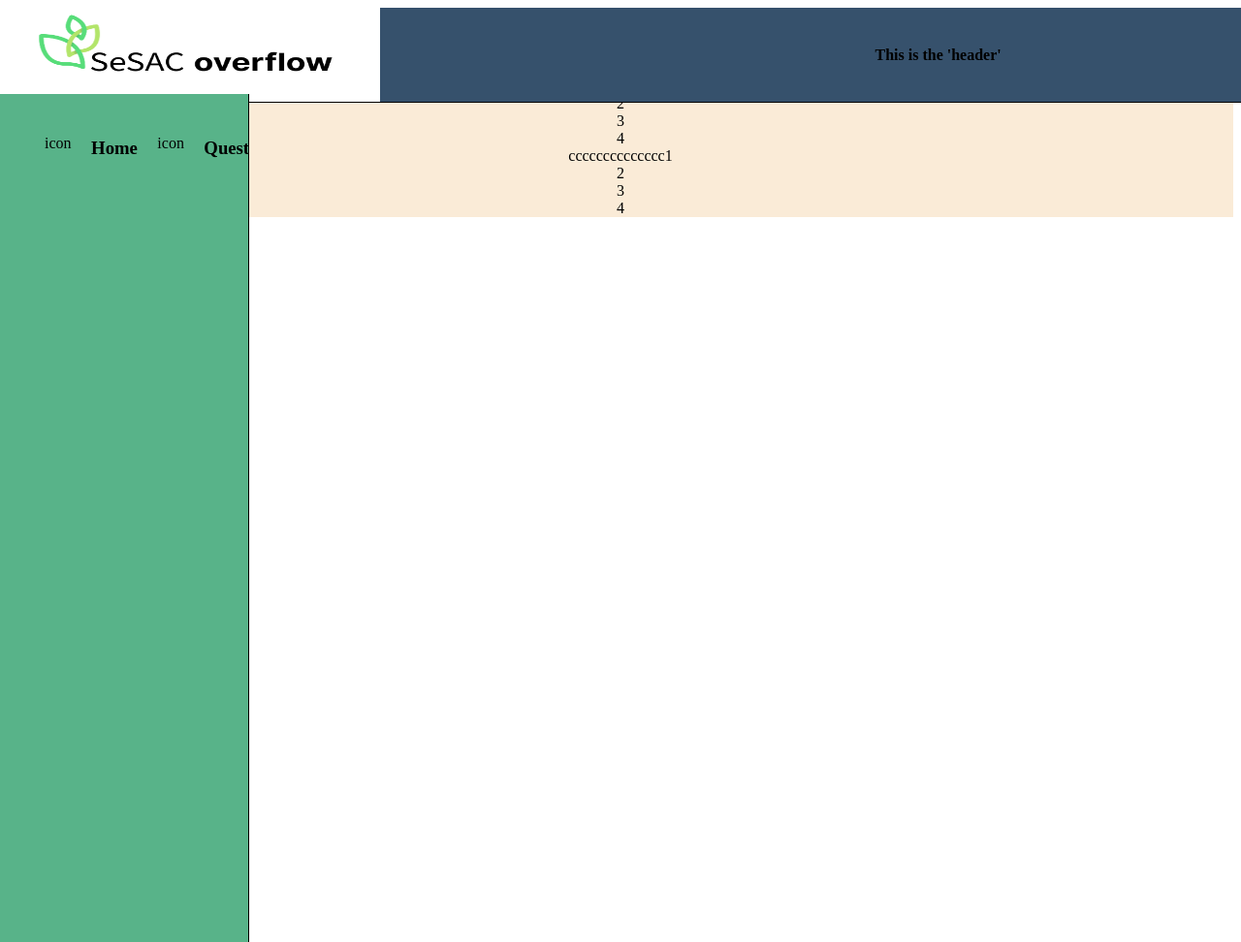
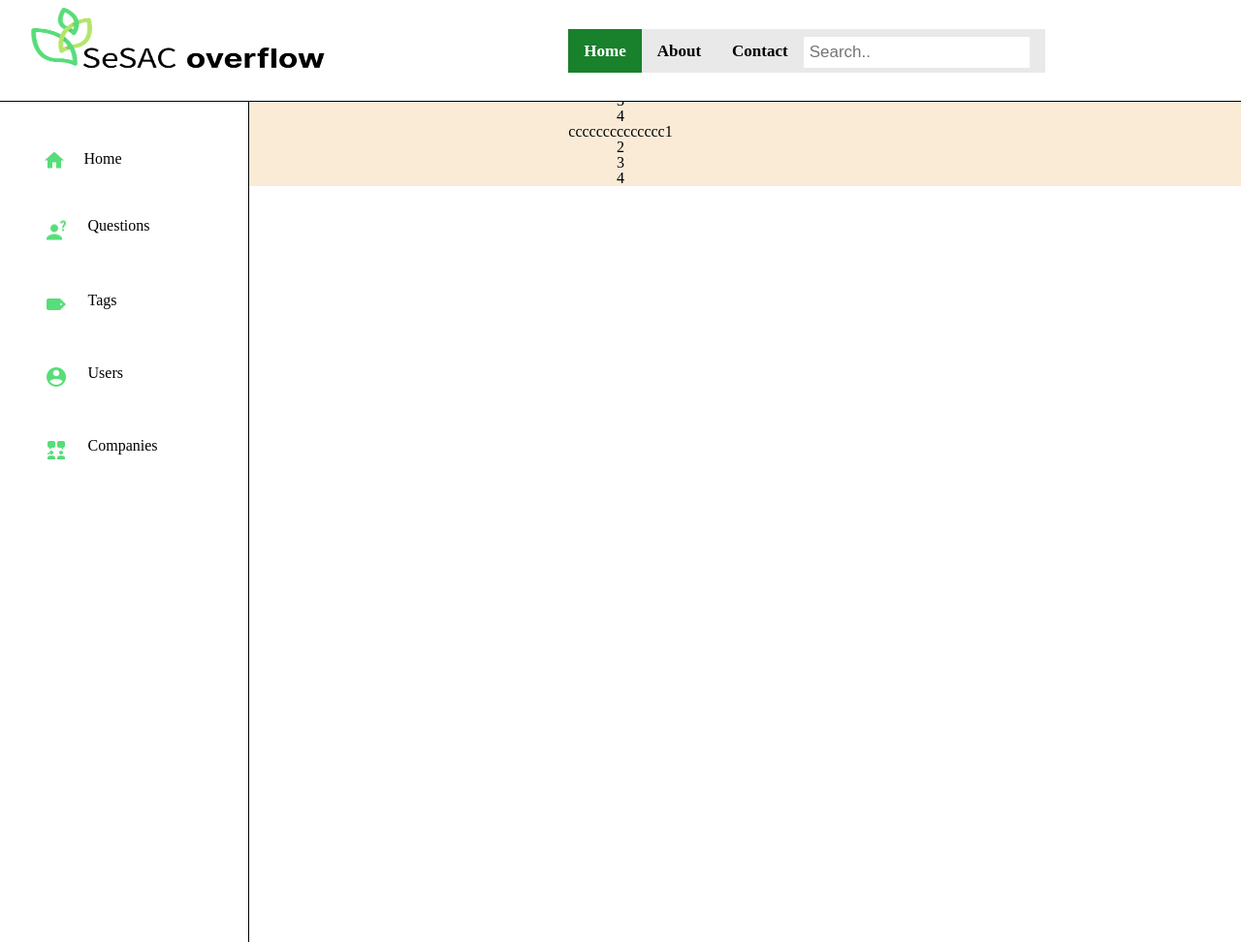
Before and after one commit to LeeJuHwan/community_flask_miniproject, a Flask app: page /board/ in a window 1280 px wide. Shown: the whole page at 97% size. Run offline with Flask 2, Linux system fonts and the light colour scheme.

Commit message:
yejin task

```diff
--- /dev/null
+++ b/flask_web/web_project/main/static/css/reset.css
@@ -0,0 +1,48 @@
+/* http://meyerweb.com/eric/tools/css/reset/
+   v2.0 | 20110126
+   License: none (public domain)
+*/
+
+html, body, div, span, applet, object, iframe,
+h1, h2, h3, h4, h5, h6, p, blockquote, pre,
+a, abbr, acronym, address, big, cite, code,
+del, dfn, em, img, ins, kbd, q, s, samp,
+small, strike, strong, sub, sup, tt, var,
+b, u, i, center,
+dl, dt, dd, ol, ul, li,
+fieldset, form, label, legend,
+table, caption, tbody, tfoot, thead, tr, th, td,
+article, aside, canvas, details, embed,
+figure, figcaption, footer, header, hgroup,
+menu, nav, output, ruby, section, summary,
+time, mark, audio, video {
+	margin: 0;
+	padding: 0;
+	border: 0;
+	font-size: 100%;
+	font: inherit;
+	vertical-align: baseline;
+}
+/* HTML5 display-role reset for older browsers */
+article, aside, details, figcaption, figure,
+footer, header, hgroup, menu, nav, section {
+	display: block;
+}
+body {
+	line-height: 1;
+}
+ol, ul {
+	list-style: none;
+}
+blockquote, q {
+	quotes: none;
+}
+blockquote:before, blockquote:after,
+q:before, q:after {
+	content: '';
+	content: none;
+}
+table {
+	border-collapse: collapse;
+	border-spacing: 0;
+}
--- a/flask_web/web_project/main/static/css/style_board.css
+++ b/flask_web/web_project/main/static/css/style_board.css
@@ -1,17 +1,18 @@
 /* board css */
+
 
 #header_top {
   display: flex;
   margin: 0%;
   width: 100%;
-  height: 10%;
+  height: 10.7%;
   position: fixed;  /* Fixed top (stay in place on scroll) */
   z-index: 1; /* Stay on top */
-  overflow-x: hidden; /* Disable horizontal scroll */
+  overflow: hidden; /* Disable horizontal scroll */
   font-weight: bold;
   justify-content: space-between;
   align-items: center;
-  background-color: #36516c;
+  background-color: #ffffff;
   border: 1px solid;
   border-top-width: 0;
   border-bottom-width: 1px;
@@ -19,28 +20,33 @@
   border-right-width: 0;
 }
 
+/* START board_main_img */
 .img_container {
   width: 30%;
   height: 100%;
   background-color: black;
 }
+
 #logo {
   width: 100%;
   height: 100%;
-
 }
 
+/* END board_main_img */
+
+/* START sidebar */
 #sidebar {
   display: flex;
 }
 #sidebar_container {
-  top: 10%; /* Stay at the top */
+  top: 10.8%; /* Stay at the top */
   left: 0;
+  padding-top: 2%;
   height: 100%; /* Full-height: remove this if you want "auto" height */
   width: 20%; /* Set the width of the sidebar */
   position: fixed; /* Fixed Sidebar (stay in place on scroll) */
   z-index: 1; /* Stay on top */
-  background-color: #58b389; /* Black */
+  background-color: #ffffff; /* Black */
   overflow-x: hidden; /* Disable horizontal scroll */
   transition: box-shadow ease-in-out .1s;
   transition: all 0.5s ease;
@@ -51,23 +57,50 @@
   border-left-width: 0;
   border-right-width: 1px;
 }
-.home_container {
+#sidebar_menu_box {
   display: flex;
   padding: 10%;
   text-align: center;
+  text-decoration: none;
 }
 
-#side_menu_container{
-
-}
-#sidebar_icon{
-  /* margin: 0 auto; */
+#sidebar_icon {
   padding-left: 10%;
 }
 #sidebar_txt {
-  /* margin: 0 auto; */
+  color: black;
   padding-left: 10%;
 }
+
+#side_menu_container a.active:hover {
+  background-color: rgb(171, 212, 170);
+  color: rgb(255, 255, 255);
+  text-decoration: none;
+}
+
+/* Change the color of links on hover */
+#sidebar_txt a:hover {
+  background-color: rgb(21, 98, 37);
+  color: rgb(255, 255, 255);
+  text-decoration: none;
+}
+
+/* #sidebar_txt a:link {
+  color: black;
+  text-decoration: none;
+} */
+
+#sidebar_txt a:visited {
+  color: rgb(0, 0, 0);
+  text-decoration: none;
+}
+/* Style the "active" element to highlight the current page */
+/* #sidebar_txt a.active {
+  background-color: #6c1111;
+  color: white;
+} */
+
+/* END sidebar */
 
 #contents {
   top: 10%;
@@ -89,3 +122,58 @@
   height: 100px;
   background-color: aqua;
 } */
+
+
+/* Add a black background color to the top navigation bar */
+.topnav {
+  overflow: hidden;
+  background-color: #e9e9e9;
+}
+
+/* Style the links inside the navigation bar */
+.topnav a {
+  float: left;
+  display: block;
+  color: black;
+  text-align: center;
+  padding: 14px 16px;
+  text-decoration: none;
+  font-size: 17px;
+}
+
+/* Change the color of links on hover */
+.topnav a:hover {
+  background-color: #ddd;
+  color: rgb(18, 94, 53);
+}
+
+/* Style the "active" element to highlight the current page */
+.topnav a.active {
+  background-color: #19802c;
+  color: white;
+}
+
+/* Style the search box inside the navigation bar */
+.topnav input[type=text] {
+  float: right;
+  padding: 6px;
+  border: none;
+  margin-top: 8px;
+  margin-right: 16px;
+  font-size: 17px;
+}
+
+/* When the screen is less than 600px wide, stack the links and the search field vertically instead of horizontally */
+@media screen and (max-width: 600px) {
+  .topnav a, .topnav input[type=text] {
+    float: none;
+    display: block;
+    text-align: left;
+    width: 100%;
+    margin: 0;
+    padding: 14px;
+  }
+  .topnav input[type=text] {
+    border: 1px solid #ccc;
+  }
+}
--- a/flask_web/web_project/main/templates/board.html
+++ b/flask_web/web_project/main/templates/board.html
@@ -11,6 +11,9 @@
     <link rel="stylesheet" href="{{ url_for('static', filename='style.css') }}"> -->
     <!-- stack_board CSS -->
     <link rel="stylesheet" href="{{ url_for('static', filename='css/style_board.css') }}">
+    <!-- stack_board CSS -->
+    <link rel="stylesheet" href="{{ url_for('static', filename='css/reset.css') }}">
+
     <title>주환씨</title>
     <style>
     </style>
--- a/flask_web/web_project/main/templates/header_yj.html
+++ b/flask_web/web_project/main/templates/header_yj.html
@@ -6,47 +6,53 @@
         </a>
     </div>
     <div id="search_bar">
-
+        <div class="topnav">
+            <a class="active" href="#home">Home</a>
+            <a href="#about">About</a>
+            <a href="#contact">Contact</a>
+            <input type="text" placeholder="Search..">
+        </div>
 
     </div>
-    This is the 'header'
     <div class="header_burger">
     </div>
 </header>
 
 <div id="sidebar">
     <div id="sidebar_container">
-        <div id="side_menu_container" class="home_container">
-            <div id="sidebar_icon" class="home_icon">
-                <p>icon</p>
-            </div>
-            <div id="sidebar_txt" class="home_txt">
-                <h3>Home</h3>
-            </div>
-            <div id="sidebar_icon" class="home_icon">
-                <p>icon</p>
-            </div>
-            <div id="sidebar_txt" class="home_txt">
-                <h3>Questions</h3>
-            </div>
-            <div id="sidebar_icon" class="home_icon">
-                <p>icon</p>
-            </div>
-            <div id="sidebar_txt" class="home_txt">
-                <h3>Tips</h3>
-            </div>
-            <div id="sidebar_icon" class="home_icon">
-                <p>icon</p>
-            </div>
-            <div id="sidebar_txt" class="home_txt">
-                <h3>Users</h3>
-            </div>
-            <div id="sidebar_icon" class="home_icon">
-                <p>icon</p>
-            </div>
-            <div id="sidebar_txt" class="home_txt">
-                <h3>Companys</h3>
-            </div>
+        <div id="sidebar_menu_container">
+            <a id="sidebar_menu_box" class="active" href="#home">
+                <img id="sidebar_icon" src="../static/image/sidebar_img/home.png" class="home_icon"></img>
+                <div id="sidebar_txt" class="side_menu_txt">Home</div>
+            </a>
+        </div>
+
+        <div id="sidebar_menu_container">
+            <a id="sidebar_menu_box"class="active" href="#questions">
+                <img id="sidebar_icon" src="../static/image/sidebar_img/questions.png" class="questions_icon"></img>
+                <div id="sidebar_txt" class="side_menu_txt">Questions</div>
+            </a>
+        </div>
+
+        <div id="sidebar_menu_container">
+            <a id="sidebar_menu_box" class="active" href="#Tags">
+                <img id="sidebar_icon" src="../static/image/sidebar_img/tags.png" class="tags_icon"></img>
+                <div id="sidebar_txt" class="side_menu_txt">Tags</div>
+            </a>
+        </div>
+
+        <div id="sidebar_menu_container">
+            <a id="sidebar_menu_box" class="active" href="#users">
+                <img id="sidebar_icon" src="../static/image/sidebar_img/users.png" class="users_icon"></img>
+                <div id="sidebar_txt" class="side_menu_txt">Users</div>
+            </a>
+        </div>
+
+        <div id="sidebar_menu_container">
+            <a id="sidebar_menu_box" class="active" href="#companies">
+                <img id="sidebar_icon" src="../static/image/sidebar_img/companies.png" class="companies_icon"></img>
+                <div id="sidebar_txt" class="side_menu_txt">Companies</div>
+            </a>
         </div>
     </div>
 </div>
```
Also changed, not shown: flask_web/web_project/image/sidebar_img/Search.png (added), flask_web/web_project/image/sidebar_img/companies.png (added), flask_web/web_project/image/sidebar_img/home.png (added), flask_web/web_project/image/sidebar_img/questions.png (added), flask_web/web_project/image/sidebar_img/tags.png (added), flask_web/web_project/image/sidebar_img/users.png (added), flask_web/web_project/main/static/css/images/질의응답.png (deleted), flask_web/web_project/main/static/image/sidebar_img/Search.png (added), flask_web/web_project/main/static/image/sidebar_img/companies.png (added), flask_web/web_project/main/static/image/sidebar_img/home.png (added), flask_web/web_project/main/static/image/sidebar_img/questions.png (added), flask_web/web_project/main/static/image/sidebar_img/tags.png (added), flask_web/web_project/main/static/image/sidebar_img/users.png (added), 3 other files.
